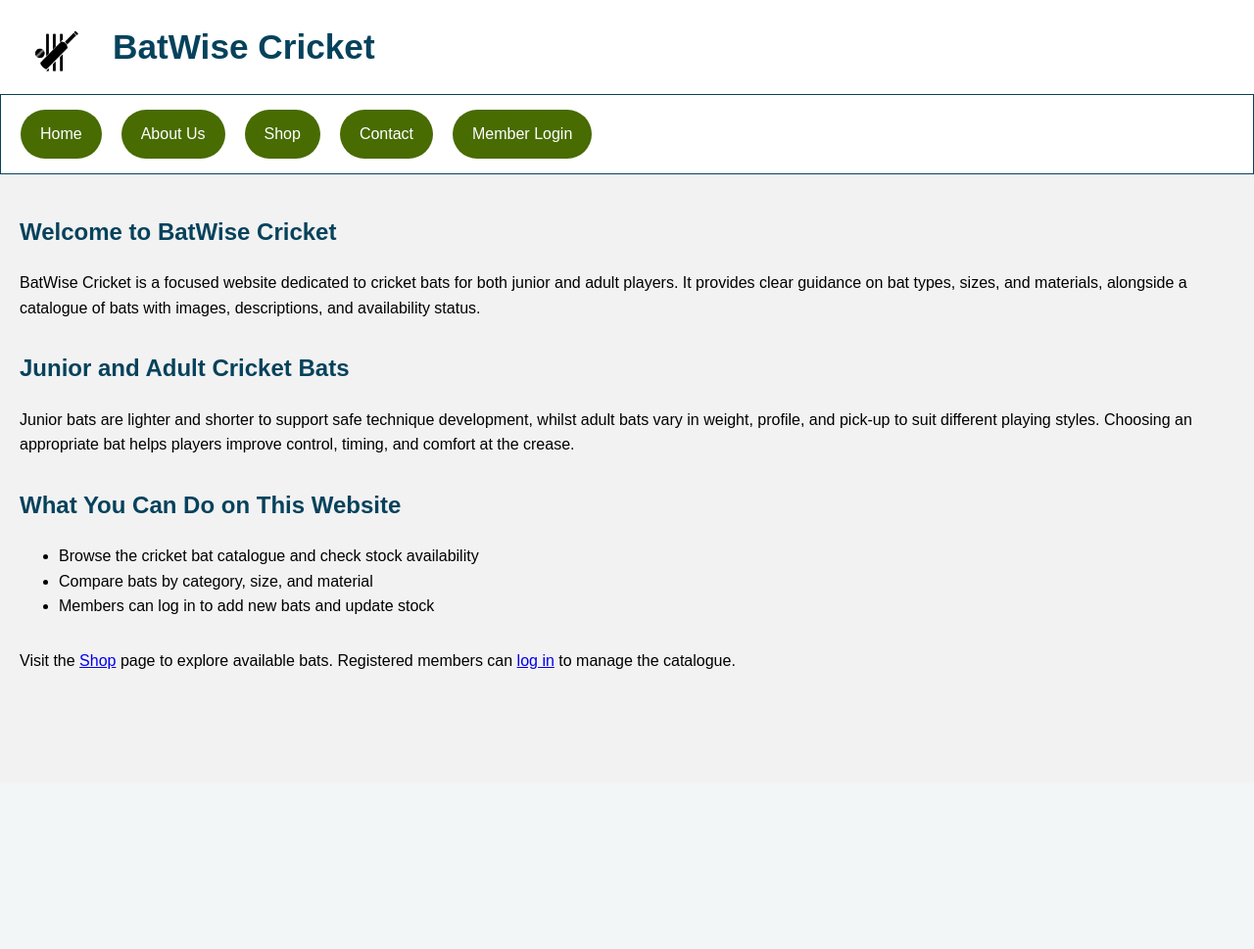
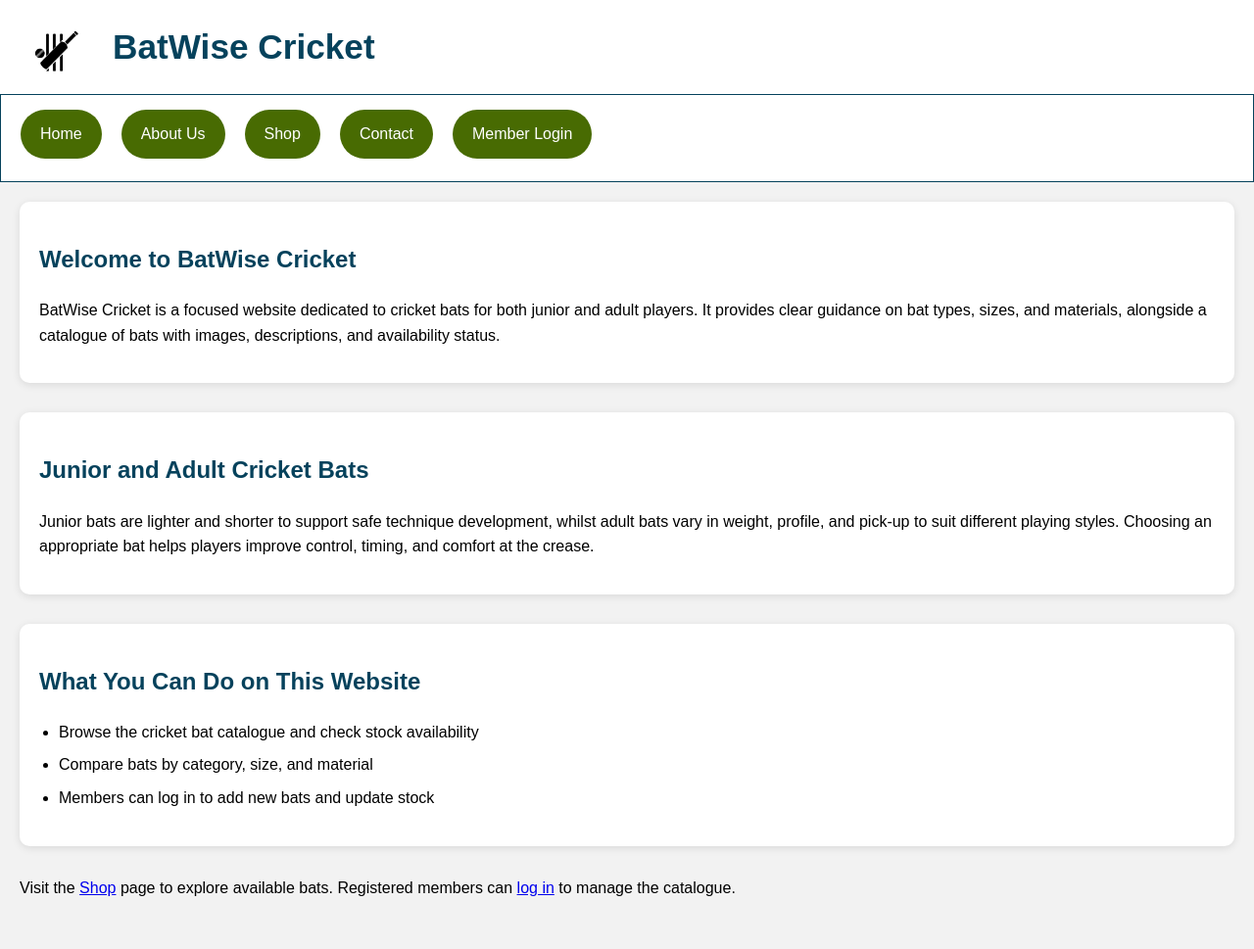
Before and after one commit to mahnooradil-py/BatWise-Cricket, a PHP site: page / in a window 1280 px wide. Shown: the whole page at 98% size. Before the commit the page ends 683 px from the top, so only its background shows below. Run offline with PHP 8.4, Linux system fonts and the light colour scheme.

Commit message:
Improve homepage layout consistency with content cards and adding css with comments

```diff
--- a/css/styles.css
+++ b/css/styles.css
@@ -1,3 +1,4 @@
+/* Set background colour and font */
 body {
     background-color: #F2F2F2;
     margin: 0;
@@ -6,7 +7,7 @@ body {
     line-height: 1.6;
 }
 
-/* Header styling */
+/* Header styling using flexbox for alignment */
 header {
     display: flex;
     align-items: center;
@@ -15,10 +16,12 @@ header {
     background-color: #FFFFFF;
 }
 
+/* Logo image inside header */
 header img {
     display: block;
 }
 
+/* Website title */
 header h1 {
     margin: 0;
     color: #06425C;
@@ -32,7 +35,7 @@ nav {
     padding: 15px 20px;
 }
 
-/* Remove default list styling */
+/* Remove default list styling and align items horizontally */
 nav ul {
     list-style: none;
     margin: 0;
@@ -42,7 +45,7 @@ nav ul {
     flex-wrap: wrap;
 }
 
-/* Remove default spacing from list items */
+/* Remove spacing from list items */
 nav li {
     margin: 0;
     padding: 0;
@@ -59,12 +62,13 @@ nav a {
     white-space: nowrap;
 }
 
+/* Hover effect for navigation links */
 nav a:hover {
     background-color: #6B8E23;
     color: #000000;
 }
 
-/* Main page content */
+/* Main page content spacing */
 main {
     padding: 20px;
 }
@@ -74,11 +78,12 @@ section {
 }
 
 
-
+/* Section headings */
 h2 {
     color: #06425C;
 }
 
+/* Form layout using flexbox */
 form {
     display: flex;
     flex-direction: column;
@@ -86,6 +91,7 @@ form {
     max-width: 500px;
 }
 
+/* Input fields styling */
 input,
 textarea,
 select {
@@ -95,6 +101,7 @@ select {
     font-size: 1rem;
 }
 
+/* Button styling */
 button {
     background-color: #486B02;
     color: #FFFFFF;
@@ -109,6 +116,7 @@ button:hover {
     color: #000000;
 }
 
+/* Ensure images scale properly */
 img {
     max-width: 100%;
     height: auto;
@@ -125,6 +133,7 @@ img {
     transition: transform 0.2s ease;
 }
 
+/* Hover effect to lift card */
 .bat-card:hover {
     transform: translateY(-5px);
 }
@@ -151,7 +160,7 @@ img {
     color: #06425C;
 }
 
-/* Price styling */
+/* Highlight important text */
 .bat-card p strong {
     color: #333;
 }
@@ -160,3 +169,20 @@ img {
 .bat-card p {
     margin: 6px 0;
 }
+
+
+.content-card {
+    background: #ffffff;
+    padding: 20px;
+    border-radius: 10px;
+    box-shadow: 0 2px 8px rgba(0, 0, 0, 0.1);
+}
+
+
+ul {
+    padding-left: 20px;
+}
+
+ul li {
+    margin-bottom: 8px;
+}
--- a/index.php
+++ b/index.php
@@ -45,7 +45,7 @@
 
 
         <!-- Introduction section -->
-        <section>
+        <section class="content-card">
             <h2>Welcome to BatWise Cricket</h2>
             <p>
                 BatWise Cricket is a focused website dedicated to cricket bats for both junior and adult players.
@@ -55,7 +55,7 @@
         </section>
 
         <!-- Information about different types of bats -->
-        <section>
+        <section class="content-card">
             <h2>Junior and Adult Cricket Bats</h2>
             <p>
                 Junior bats are lighter and shorter to support safe technique development, whilst adult bats vary in
@@ -65,7 +65,7 @@
         </section>
 
         <!-- Features of the website -->
-        <section>
+        <section class="content-card">
             <h2>What You Can Do on This Website</h2>
             <ul>
                 <li>Browse the cricket bat catalogue and check stock availability</li>
@@ -75,7 +75,7 @@
         </section>
 
         <!-- Call-to-action section guiding users -->
-        <section>
+        <section class="content-cal_from_jd">
             <p>
                 Visit the <a href="shop.php">Shop</a> page to explore available bats.
                 Registered members can <a href="login.php">log in</a> to manage the catalogue.
```
